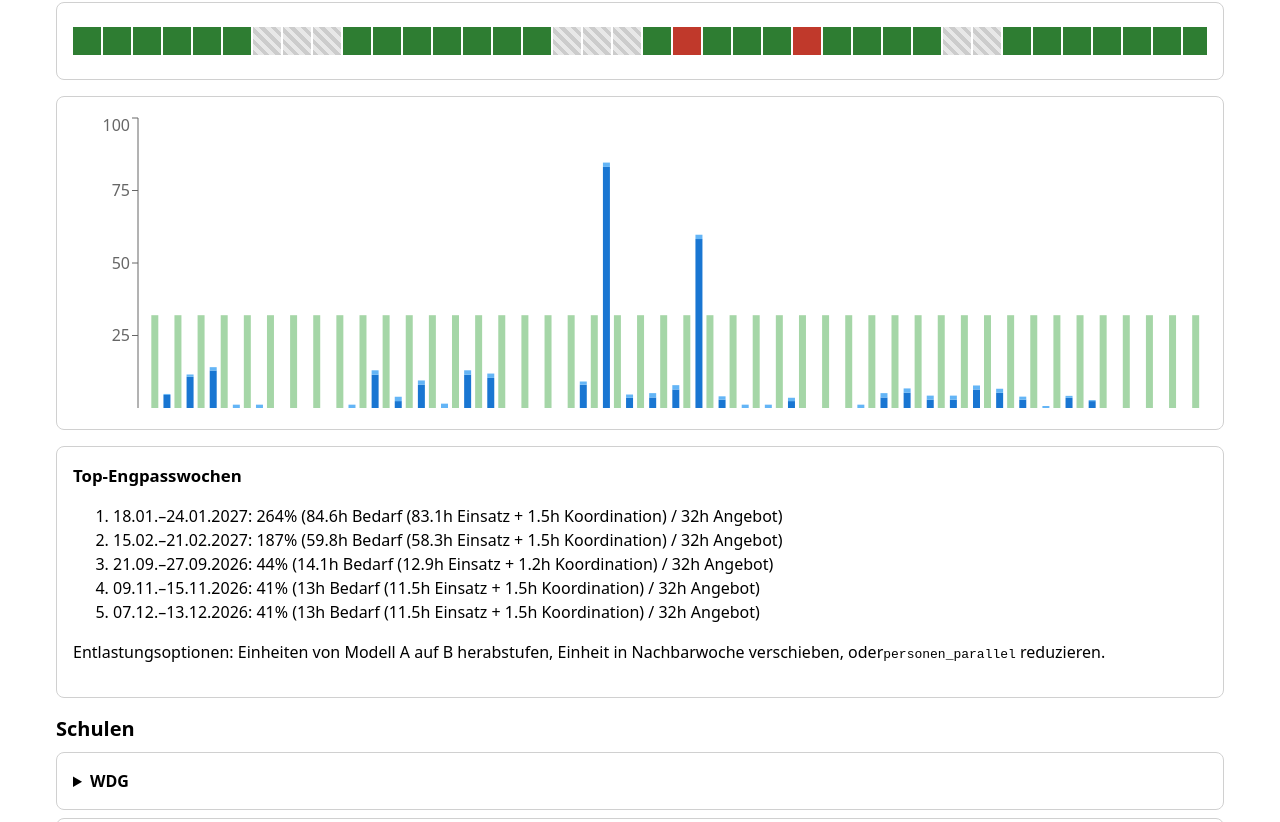
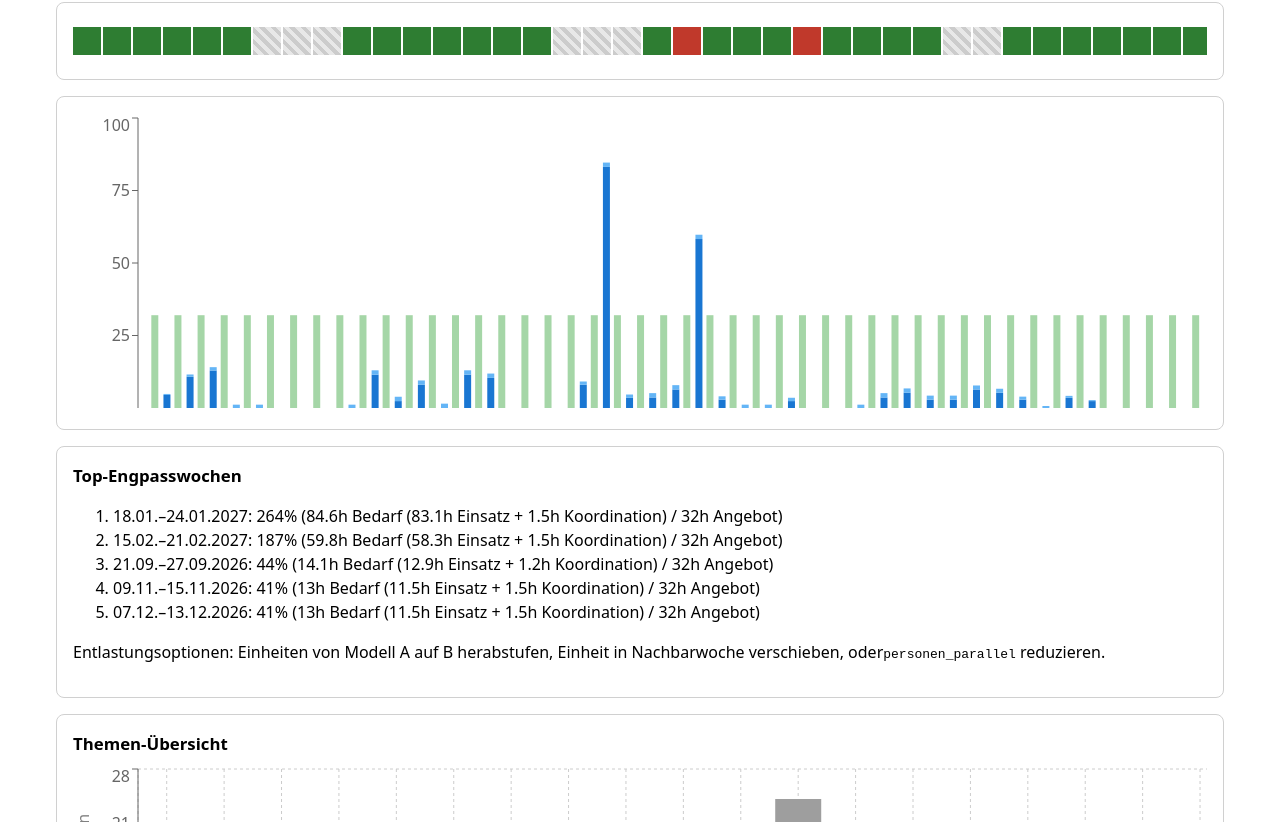
Before and after one commit to paulmeyerthkoeln-cloud/kapazitaetsrechner-schulbegleitung, a React (Vite) app: page / in a window 1280 px wide. Shown: the part 278-1100 px from the top of the page. Built offline with nearby package versions, Linux system fonts and the light colour scheme.

Commit message:
feat(berechnungstool): wire ThemenUebersicht into the app

```diff
--- a/src/App.tsx
+++ b/src/App.tsx
@@ -5,6 +5,7 @@ import { BedarfAngebotChart } from './components/BedarfAngebotChart'
 import { SchulenAccordion } from './components/SchulenAccordion'
 import { PersonenTabelle } from './components/PersonenTabelle'
 import { EngpassBericht } from './components/EngpassBericht'
+import { ThemenUebersicht } from './components/ThemenUebersicht'
 import { RestkapazitaetPlanner } from './components/RestkapazitaetPlanner'
 import { KapazitaetsUmverteilung } from './components/KapazitaetsUmverteilung'
 import { SzenarioAuswahl } from './components/SzenarioAuswahl'
@@ -28,6 +29,7 @@ export default function App() {
     sensitivitaet,
     setSensitivitaet,
     ergebnis,
+    themenUebersicht,
     exportJson,
     importJson,
     importError,
@@ -55,6 +57,9 @@ export default function App() {
       </div>
       <div className="card">
         <EngpassBericht topEngpaesse={ergebnis.machbarkeit.topEngpaesse} />
+      </div>
+      <div className="card">
+        <ThemenUebersicht zeilen={themenUebersicht} />
       </div>
       <h2>Schulen</h2>
       <SchulenAccordion
--- a/src/state/useAppData.ts
+++ b/src/state/useAppData.ts
@@ -2,6 +2,7 @@ import { useMemo, useState } from 'react'
 import { format } from 'date-fns'
 import seedData from '../data/data.json'
 import { berechneSzenario } from '../lib/szenario'
+import { berechneThemenUebersicht } from '../lib/themenUebersicht'
 import type { SzenarioTyp, SensitivitaetsParameter } from '../lib/szenario'
 import type { Datenbestand, Einheit, Person, Terminstatus } from '../lib/types'
 
@@ -162,9 +163,11 @@ export function useAppData() {
     () => berechneSzenario(data, szenario, szenario === 'sensitivitaet' ? sensitivitaet : undefined),
     [data, szenario, sensitivitaet]
   )
+  const themenUebersicht = useMemo(() => berechneThemenUebersicht(data), [data])
 
   return {
     data,
+    themenUebersicht,
     setPerson,
     setEinheitBegleitung,
     setSchuleKoordination,
```
Also changed, not shown: 1 other file (tests, documents, lock files or other folders).
